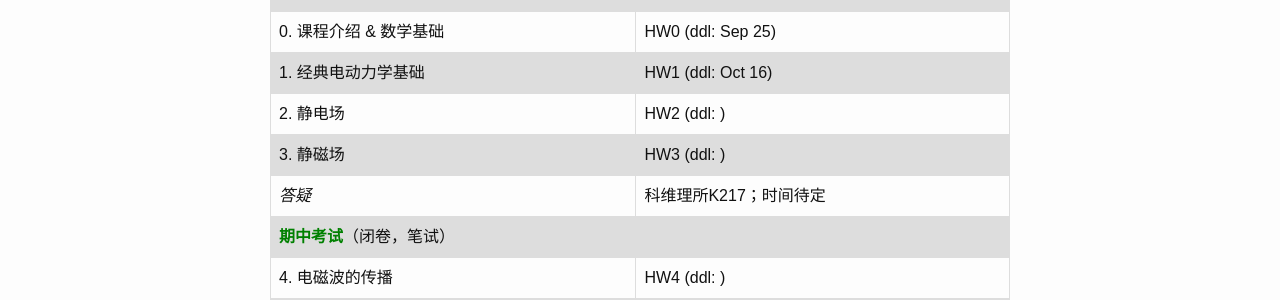
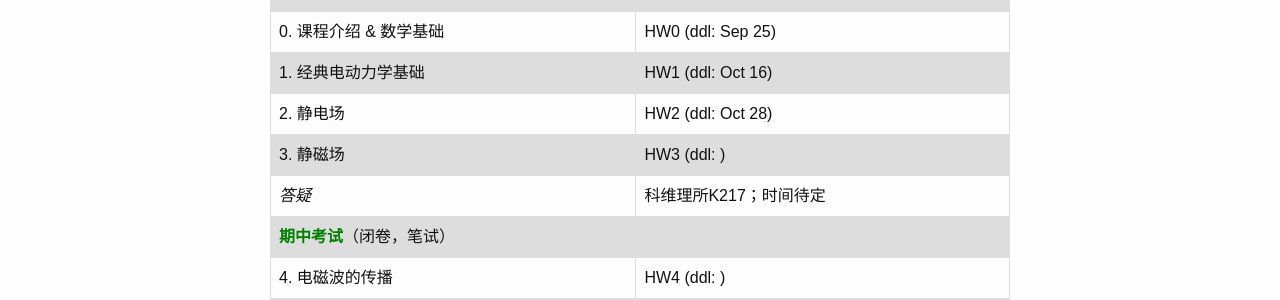
Before and after one commit to Friendshao/Friendshao.github.io, a Jekyll site: the page built from teaching/ced25/index.md, in a window 1280 px wide and 900 px high, scrolled down 1788 px. Shown: the part 192-492 px from the top of the window. Built offline with Jekyll 4.4.1, drawn with Linux system fonts in a browser that asks for light colours; formulas are drawn with MathJax 3.

Commit message:
Update index.md

```diff
--- a/teaching/ced25/index.md
+++ b/teaching/ced25/index.md
@@ -88,7 +88,7 @@ $$\vec{\nabla} \cdot \vec{B}=0, \quad \vec{\nabla} \times \vec{H}=\vec{\jmath}+\
 | **内容** | **备注** |
 | 0. 课程介绍 & 数学基础 | HW0 (ddl: Sep 25) |
 | 1. 经典电动力学基础 | HW1  (ddl: Oct 16) |
-| 2. 静电场 | HW2  (ddl: ) |
+| 2. 静电场 | HW2  (ddl: Oct 28) |
 | 3. 静磁场 | HW3  (ddl: ) |
 | *答疑* | 科维理所K217；时间待定 |
 | <font color="green"><b>期中考试</b></font>（闭卷，笔试） | |
```
